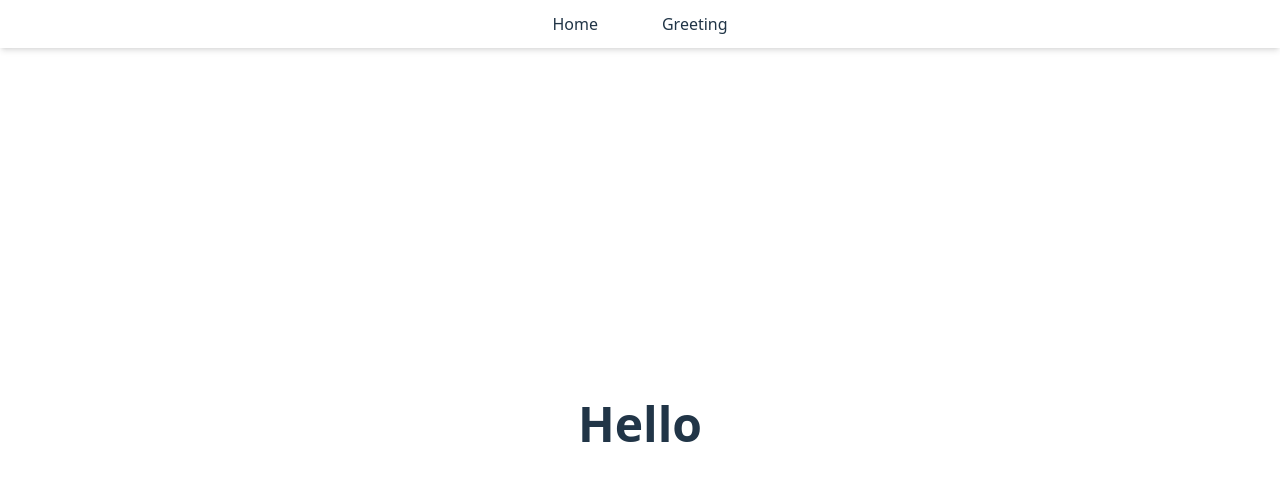
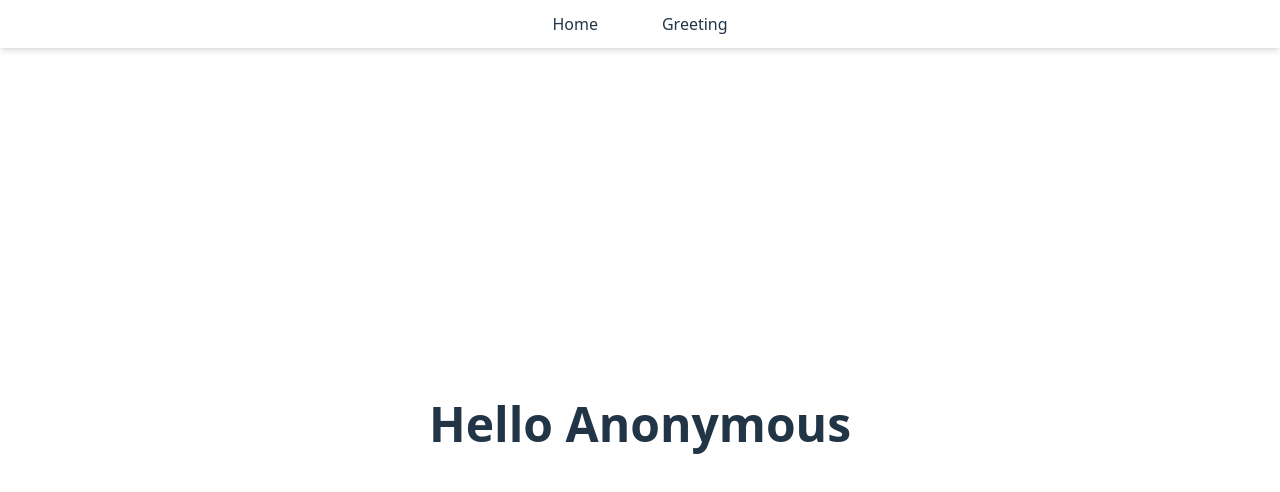
Before and after one commit to hunter850/vite-react-pnpm, a React (Vite) app: page /greeting in a window 1280 px wide. Shown: the top 492 px of the page. Built offline with nearby package versions, Linux system fonts and the light colour scheme.

Commit message:
[Feature] Enhance Greeting component to display personalized greeting based on URL search parameters

```diff
--- a/src/components/Greeting/Greeting.tsx
+++ b/src/components/Greeting/Greeting.tsx
@@ -1,13 +1,17 @@
 import { useEffect } from "react";
+import { useSearchParams } from "react-router-dom";
 
 function Greeting(): React.JSX.Element {
+    const [searchParams] = useSearchParams();
+    const name = searchParams.get("name");
+
     useEffect(() => {
         console.log("HELLO: ", import.meta.env.VITE_HELLO);
     }, []);
 
     return (
         <main className="mx-auto min-h-[calc(100vh-48px)] max-w-xl content-center p-8 text-center">
-            <h1 className="text-5xl font-bold">Hello</h1>
+            <h1 className="text-5xl font-bold">Hello {`${name ? name : "Anonymous"}`}</h1>
         </main>
     );
 }
```
